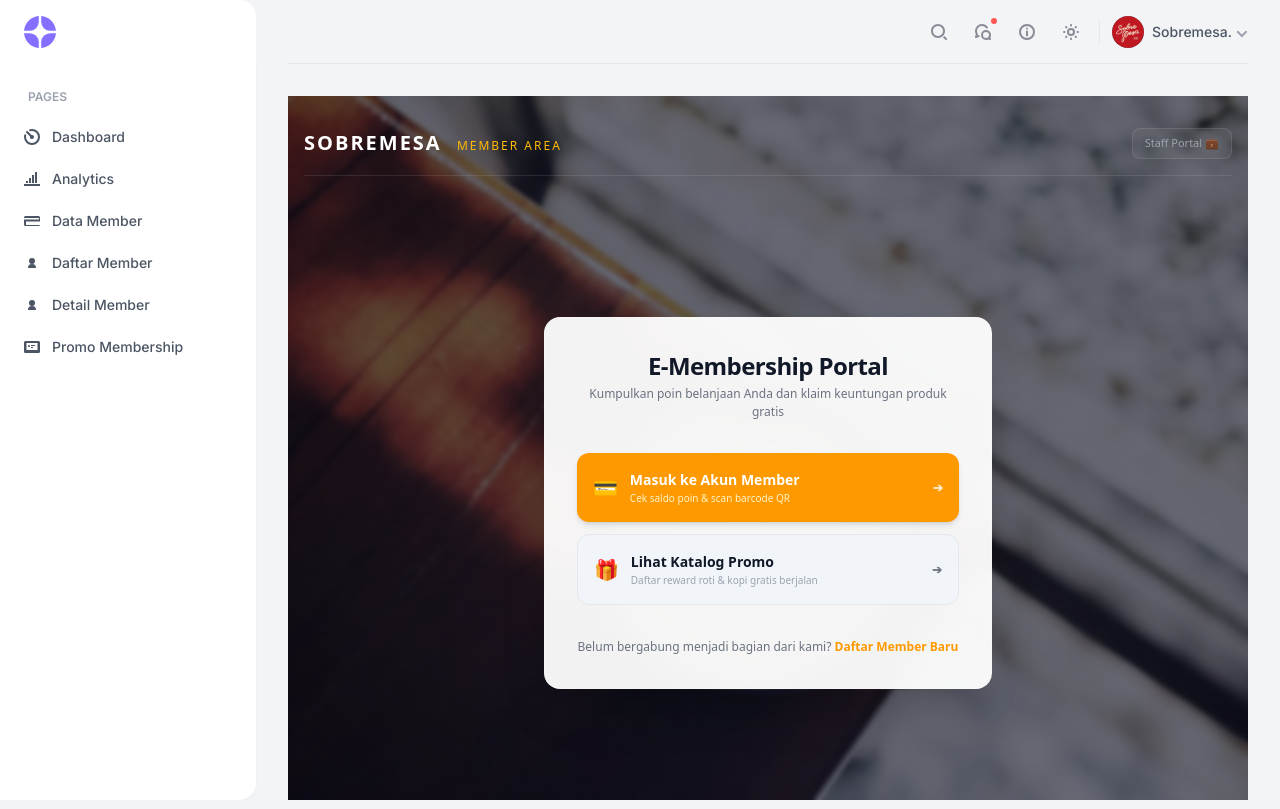
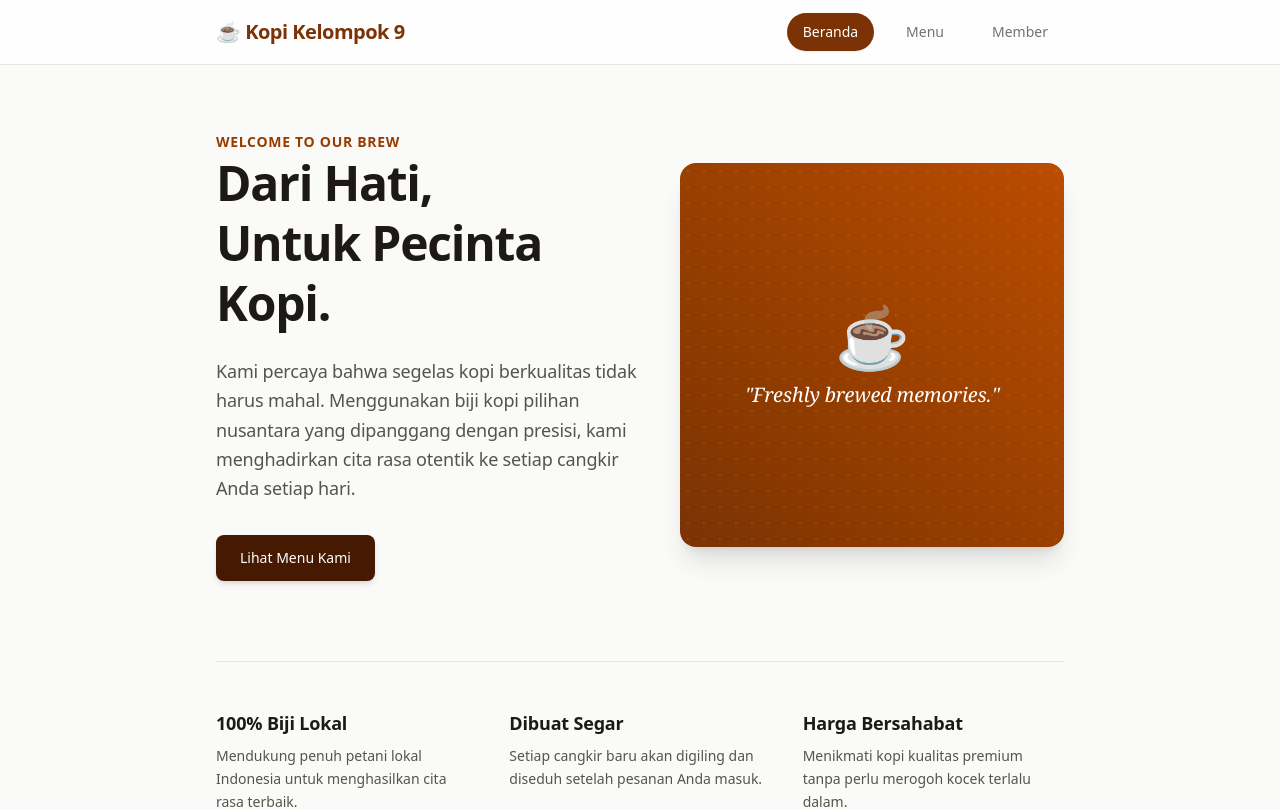
Before and after one commit to Alvin-24TI/Project-Kel9, a React (Vite) app: page /home in a window 1280 px wide. Shown: the top 809 px of the page. Built offline with nearby package versions, Linux system fonts and the light colour scheme.

Commit message:
Send Login Info to Email
using emailJs

```diff
--- a/package.json
+++ b/package.json
@@ -8,6 +8,7 @@
     "preview": "vite preview"
   },
   "dependencies": {
+    "@emailjs/browser": "^4.4.1",
     "@radix-ui/react-popover": "^1.1.2",
     "@supabase/supabase-js": "^2.108.2",
     "@tailwindcss/forms": "^0.5.7",
--- a/src/App.jsx
+++ b/src/App.jsx
@@ -35,8 +35,9 @@
 
   return (
     <Routes>
+      <Route path="/home" element={<Home />} />
+
       <Route path="/" element={<Layout />}>
-      <Route path="/home" element={<Home />} />
         <Route index element={<Dashboard />} />
         <Route path="analytics" element={<Analytics />} />
         <Route path="/member-list" element={<MemberList />} />
@@ -47,6 +48,7 @@
         <Route path="/input-transaksi-member" element={<InputTransaksiMember />} />
         <Route path="/transaksi-member" element={<TransaksiMember />} />
       </Route>
+
       <Route element={<AuthLayout />}>
         <Route path="login" element={<Login />} />
         <Route path="register" element={<Register />} />
--- a/src/pages/home.jsx
+++ b/src/pages/home.jsx
@@ -1,101 +1,189 @@
-import React from 'react';
+import React, { useState } from 'react';
 import { useNavigate } from 'react-router-dom';
-import SobremesaImg from '../assets/Sobremessa2.png';
 
 function Home() {
+  const [activeTab, setActiveTab] = useState('home');
   const navigate = useNavigate();
 
+  // Data Menu Contoh ala Kopi Kenangan
+  const menus = [
+    { id: 1, name: 'Kopi Kenangan Mantan', price: 'Rp 18.000', desc: 'Perpaduan espresso espresso berkualitas dengan susu segar dan gula aren asli.' },
+    { id: 2, name: 'Dual Shot Iced Shaken', price: 'Rp 22.000', desc: 'Double shot espresso yang dikocok hingga menghasilkan tekstur foam yang lembut.' },
+    { id: 3, name: 'Milo Dinosaur Coffee', price: 'Rp 24.000', desc: 'Sensasi manisnya cokelat Milo berpadu dengan espresso shot yang mantap.' },
+    { id: 4, name: 'Caramel Macchiato', price: 'Rp 26.000', desc: 'Espresso dengan susu hangat, sirup vanilla, dan siraman saus caramel di atasnya.' },
+  ];
+
   return (
-    <div
-      className="min-h-screen w-full flex flex-col justify-between items-center relative bg-cover bg-center bg-no-repeat font-sans px-4 select-none"
-      style={{ backgroundImage: `url(${SobremesaImg})` }}
-    >
-      {/* Overlay Gelap Transparan agar Kontras */}
-      <div className="absolute inset-0 bg-slate-950/60 dark:bg-slate-950/70 backdrop-blur-[2px] z-0"></div>
-
-      {/* 1. HEADER BRANDING & NAVIGASI MINI PELANGGAN */}
-      <header className="relative z-10 w-full max-w-7xl pt-8 flex justify-between items-center border-b border-white/10 pb-4">
-        <span className="text-xl font-black tracking-widest text-white uppercase">
-          SOBREMESA <span className="text-xs font-normal text-amber-400 block sm:inline sm:ml-2">MEMBER AREA</span>
-        </span>
-        <button
-          onClick={() => navigate('/login?role=manager')}
-          className="text-[11px] text-gray-400 hover:text-white transition-colors bg-white/5 hover:bg-white/10 px-3 py-1.5 rounded-lg border border-white/10"
-        >
-          Staff Portal 💼
-        </button>
-      </header>
-
-      {/* 2. AREA KARTU UTAMA: PORTAL MEMBER & PENUKARAN BENEFIT */}
-      <main className="relative z-10 w-full max-w-md my-auto">
-        <div className="bg-white/95 dark:bg-gray-900/95 backdrop-blur-md p-6 sm:p-8 rounded-2xl shadow-2xl border border-white/20 text-center space-y-6">
-
-          <div className="space-y-1">
-            <h1 className="text-xl sm:text-2xl font-extrabold text-gray-900 dark:text-white tracking-tight">
-              E-Membership Portal
-            </h1>
-            <p className="text-xs text-gray-500 dark:text-gray-400">
-              Kumpulkan poin belanjaan Anda dan klaim keuntungan produk gratis
-            </p>
+    <div className="min-h-screen bg-stone-50 text-stone-800 font-sans antialiased selection:bg-amber-700 selection:text-white">
+      {/* HEADER / NAVIGATION BAR */}
+      <nav className="sticky top-0 bg-white/80 backdrop-blur-md border-b border-stone-200 z-50">
+        <div className="max-w-4xl mx-auto px-6 h-16 flex items-center justify-between">
+          {/* Logo / Brand */}
+          <div className="text-xl font-bold tracking-tight text-amber-900 cursor-pointer" onClick={() => setActiveTab('home')}>
+            ☕ Kopi Kelompok 9
           </div>
 
-          {/* PILIHAN MENU EKSKLUSIF PELANGGAN */}
-          <div className="space-y-3 pt-2">
+          {/* Tab Navigation Buttons */}
+          <div className="flex space-x-1 sm:space-x-4">
+            {['home', 'menu', 'member'].map((tab) => (
+              <button
+                key={tab}
+                onClick={() => setActiveTab(tab)}
+                className={`px-4 py-2 text-sm font-medium capitalize transition-all duration-200 rounded-full ${
+                  activeTab === tab
+                    ? 'bg-amber-900 text-white shadow-sm'
+                    : 'text-stone-500 hover:text-stone-900 hover:bg-stone-100'
+                }`}
+              >
+                {tab === 'home' ? 'Beranda' : tab}
+              </button>
+            ))}
+          </div>
+        </div>
+      </nav>
 
-            {/* Akses Masuk ke Profil Member (Cek Poin & Barcode QR) */}
-            <button
-              onClick={() => navigate('/login?role=member')}
-              className="w-full flex items-center justify-between p-4 bg-amber-500 hover:bg-amber-600 text-white font-bold rounded-xl shadow-md transition-all group active:scale-[0.98]"
-            >
-              <div className="flex items-center space-x-3 text-left">
-                <span className="text-xl">💳</span>
-                <div>
-                  <h3 className="text-sm">Masuk ke Akun Member</h3>
-                  <p className="text-[10px] text-amber-100 font-normal">Cek saldo poin & scan barcode QR</p>
+      {/* RENDER KONTEN BERDASARKAN TAB YANG AKTIF */}
+      <main className="max-w-4xl mx-auto px-6 py-12">
+
+        {/* TAB 1: HOME (PERKENALAN USAHA) */}
+        {activeTab === 'home' && (
+          <div className="space-y-16 animate-fadeIn">
+            {/* Hero Section */}
+            <div className="flex flex-col md:flex-row items-center gap-8 py-4">
+              <div className="flex-1 space-y-6">
+                <span className="text-amber-800 font-semibold tracking-wider text-sm uppercase">Welcome to Our Brew</span>
+                <h1 className="text-4xl md:text-5xl font-extrabold text-stone-900 tracking-tight leading-tight">
+                  Dari Hati, <br />
+                  Untuk Pecinta Kopi.
+                </h1>
+                <p className="text-stone-600 leading-relaxed text-base md:text-lg">
+                  Kami percaya bahwa segelas kopi berkualitas tidak harus mahal. Menggunakan biji kopi pilihan nusantara yang dipanggang dengan presisi, kami menghadirkan cita rasa otentik ke setiap cangkir Anda setiap hari.
+                </p>
+                <div className="pt-2">
+                  <button
+                    onClick={() => setActiveTab('menu')}
+                    className="bg-amber-950 text-white px-6 py-3 rounded-lg text-sm font-medium shadow-md hover:bg-amber-900 transition-colors"
+                  >
+                    Lihat Menu Kami
+                  </button>
                 </div>
               </div>
-              <span className="text-xs opacity-80 group-hover:translate-x-1 transition-transform">➔</span>
-            </button>
-
-            {/* Akses Cek Promo / Katalog Hadiah Penukaran Poin */}
-            <button
-              onClick={() => navigate('/promo-membership')}
-              className="w-full flex items-center justify-between p-4 bg-slate-100 hover:bg-gray-200 dark:bg-gray-800 dark:hover:bg-gray-700 text-gray-800 dark:text-gray-200 font-bold rounded-xl border border-gray-200 dark:border-gray-700 transition-all group active:scale-[0.98]"
-            >
-              <div className="flex items-center space-x-3 text-left">
-                <span className="text-xl">🎁</span>
-                <div>
-                  <h3 className="text-sm text-gray-900 dark:text-white">Lihat Katalog Promo</h3>
-                  <p className="text-[10px] text-gray-400 font-normal">Daftar reward roti & kopi gratis berjalan</p>
+              <div className="flex-1 w-full max-w-sm aspect-square bg-gradient-to-tr from-amber-900 to-amber-700 rounded-2xl flex items-center justify-center p-8 text-white shadow-xl relative overflow-hidden">
+                <div className="absolute inset-0 opacity-10 bg-[radial-gradient(#fff_1px,transparent_1px)] [background-size:16px_16px]"></div>
+                <div className="text-center space-y-2 z-10">
+                  <span className="text-6xl block">☕</span>
+                  <p className="font-serif italic text-xl">"Freshly brewed memories."</p>
                 </div>
               </div>
-              <span className="text-xs opacity-60 group-hover:translate-x-1 transition-transform">➔</span>
-            </button>
+            </div>
 
+            {/* Visi Singkat Minimalis */}
+            <div className="border-t border-stone-200 pt-12 grid grid-cols-1 md:grid-cols-3 gap-8">
+              <div className="space-y-2">
+                <h3 className="font-bold text-stone-900 text-lg">100% Biji Lokal</h3>
+                <p className="text-stone-600 text-sm leading-relaxed">Mendukung penuh petani lokal Indonesia untuk menghasilkan cita rasa terbaik.</p>
+              </div>
+              <div className="space-y-2">
+                <h3 className="font-bold text-stone-900 text-lg">Dibuat Segar</h3>
+                <p className="text-stone-600 text-sm leading-relaxed">Setiap cangkir baru akan digiling dan diseduh setelah pesanan Anda masuk.</p>
+              </div>
+              <div className="space-y-2">
+                <h3 className="font-bold text-stone-900 text-lg">Harga Bersahabat</h3>
+                <p className="text-stone-600 text-sm leading-relaxed">Menikmati kopi kualitas premium tanpa perlu merogoh kocek terlalu dalam.</p>
+              </div>
+            </div>
           </div>
+        )}
 
-          {/* LINK REGISTRASI MANDIRI MANDAL */}
-          <div className="pt-2 border-t border-gray-100 dark:border-gray-800 text-xs text-gray-500 dark:text-gray-400">
-            Belum bergabung menjadi bagian dari kami?{' '}
-            <button
-              onClick={() => navigate('/register-member')}
-              className="text-amber-500 font-bold hover:underline"
-            >
-              Daftar Member Baru
-            </button>
+        {/* TAB 2: MENU YANG TERSEDIA */}
+        {activeTab === 'menu' && (
+          <div className="space-y-8 animate-fadeIn">
+            <div className="text-center space-y-2 max-w-md mx-auto">
+              <h2 className="text-3xl font-bold text-stone-900">Menu Pilihan</h2>
+              <p className="text-stone-500 text-sm">Temukan perpaduan rasa yang pas untuk menemani produktivitas atau waktu santai Anda.</p>
+            </div>
+
+            <div className="grid grid-cols-1 md:grid-cols-2 gap-6 pt-6">
+              {menus.map((item) => (
+                <div key={item.id} className="bg-white p-6 rounded-xl border border-stone-200 shadow-sm flex flex-col justify-between hover:border-amber-700/30 hover:shadow-md transition-all">
+                  <div className="space-y-2">
+                    <div className="flex justify-between items-start">
+                      <h4 className="font-bold text-stone-900 text-base">{item.name}</h4>
+                      <span className="text-amber-800 font-semibold text-sm whitespace-nowrap bg-amber-50 px-2.5 py-1 rounded-md">{item.price}</span>
+                    </div>
+                    <p className="text-stone-600 text-xs md:text-sm leading-relaxed">{item.desc}</p>
+                  </div>
+                  <div className="pt-4 mt-auto">
+                    <button
+                      onClick={() => setActiveTab('member')}
+                      className="text-xs text-amber-900 font-semibold hover:text-amber-700 underline underline-offset-4"
+                    >
+                      Beli dengan harga member?
+                    </button>
+                  </div>
+                </div>
+              ))}
+            </div>
           </div>
+        )}
 
-        </div>
+        {/* TAB 3: MEMBER BENEFITS & CTA */}
+        {activeTab === 'member' && (
+          <div className="space-y-12 max-w-2xl mx-auto animate-fadeIn">
+            <div className="text-center space-y-2">
+              <span className="text-xs font-bold tracking-widest uppercase text-amber-800">Exclusive Circle</span>
+              <h2 className="text-3xl font-bold text-stone-900">Kenapa Harus Jadi Member?</h2>
+              <p className="text-stone-500 text-sm">Dapatkan berbagai keuntungan langsung sejak cangkir pertama Anda.</p>
+            </div>
+
+            {/* List Alasan / Keuntungan */}
+            <div className="bg-white rounded-2xl border border-stone-200 p-6 sm:p-8 space-y-6 shadow-sm">
+              <div className="flex gap-4 items-start">
+                <div className="bg-amber-100 text-amber-900 w-8 h-8 rounded-full flex items-center justify-center font-bold shrink-0 text-sm">1</div>
+                <div>
+                  <h4 className="font-bold text-stone-900 text-sm sm:text-base">Diskon Langsung 10% Setiap Pembelian</h4>
+                  <p className="text-stone-600 text-xs sm:text-sm mt-0.5">Potongan harga otomatis berlaku untuk seluruh menu minuman tanpa syarat minimum transaksi.</p>
+                </div>
+              </div>
+
+              <div className="flex gap-4 items-start border-t border-stone-100 pt-6">
+                <div className="bg-amber-100 text-amber-900 w-8 h-8 rounded-full flex items-center justify-center font-bold shrink-0 text-sm">2</div>
+                <div>
+                  <h4 className="font-bold text-stone-900 text-sm sm:text-base">Kumpulkan Poin Rewards</h4>
+                  <p className="text-stone-600 text-xs sm:text-sm mt-0.5">Tukarkan akumulasi poin belanja Anda dengan produk gratis pilihan atau merchandise eksklusif.</p>
+                </div>
+              </div>
+
+              <div className="flex gap-4 items-start border-t border-stone-100 pt-6">
+                <div className="bg-amber-100 text-amber-900 w-8 h-8 rounded-full flex items-center justify-center font-bold shrink-0 text-sm">3</div>
+                <div>
+                  <h4 className="font-bold text-stone-900 text-sm sm:text-base">Akses Awal Menu Baru & Promo Spesial</h4>
+                  <p className="text-stone-600 text-xs sm:text-sm mt-0.5">Jadilah yang pertama mencoba produk varian musiman (seasonal) kami sebelum dirilis ke publik.</p>
+                </div>
+              </div>
+            </div>
+
+            {/* Call to Action Button */}
+            <div className="text-center p-8 bg-amber-950 text-stone-100 rounded-2xl shadow-lg space-y-4">
+              <h3 className="text-xl font-bold">Siap Bergabung Bersama Kami?</h3>
+              <p className="text-amber-200/80 text-xs sm:text-sm max-w-sm mx-auto">Proses pendaftaran hanya memakan waktu 1 menit untuk menikmati semua keuntungannya.</p>
+              <div className="pt-2">
+                <button
+                  onClick={() => navigate('/register')}
+                  className="bg-white text-amber-950 font-semibold px-8 py-3 rounded-lg text-sm hover:bg-stone-100 transition-all shadow-md active:scale-95"
+                >
+                  Daftar Menjadi Member Sekarang
+                </button>
+              </div>
+            </div>
+          </div>
+        )}
       </main>
 
-      {/* 3. FOOTER */}
-      <footer className="relative z-10 w-full max-w-7xl pb-8 flex flex-col sm:flex-row justify-between items-center text-[11px] text-gray-400 gap-2 text-center sm:text-left border-t border-white/5 pt-4">
-        <p>© 2026 Cafe & Bakery Sobremesa. All Rights Reserved.</p>
-        <p className="font-medium">
-          📍 Rumbai, Pekanbaru • ⏰ Open 09.00 - 22.00 WIB
-        </p>
+      {/* FOOTER MINIMALIS */}
+      <footer className="border-t border-stone-200 mt-20 py-8 bg-white text-center text-xs text-stone-400">
+        <p>&copy; {new Date().getFullYear()} Kopi Kelompok 9. All rights reserved.</p>
       </footer>
-
     </div>
   );
 }
```
Also changed, not shown: src/pages/RegisterMember.jsx (+122 -33 lines), 1 other file (tests, documents, lock files or other folders).
